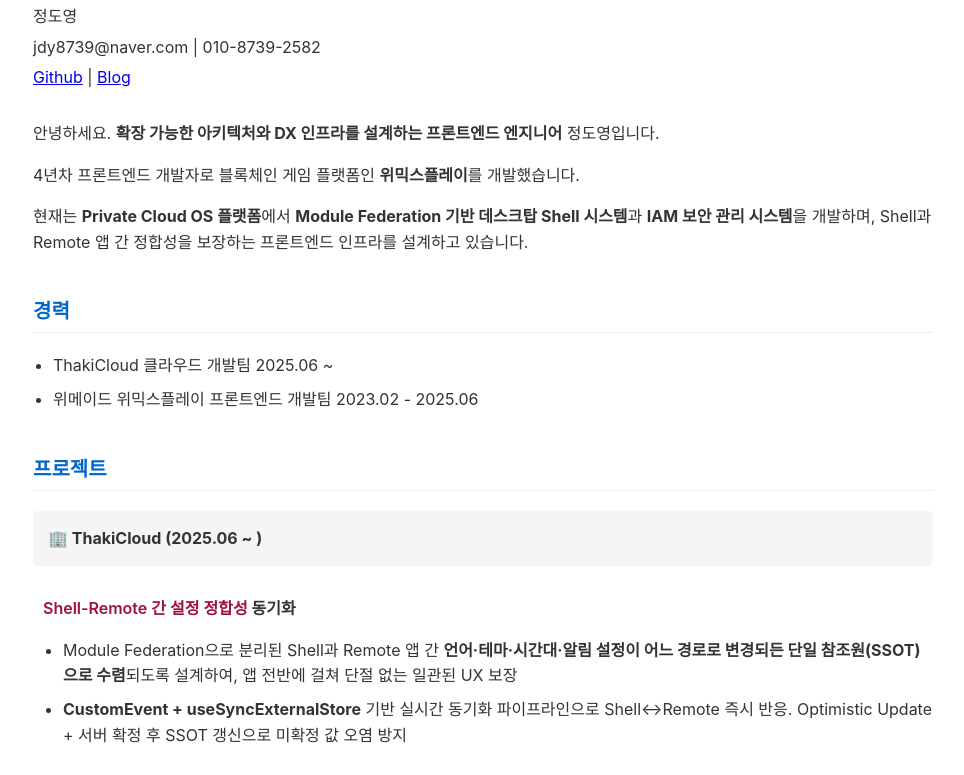
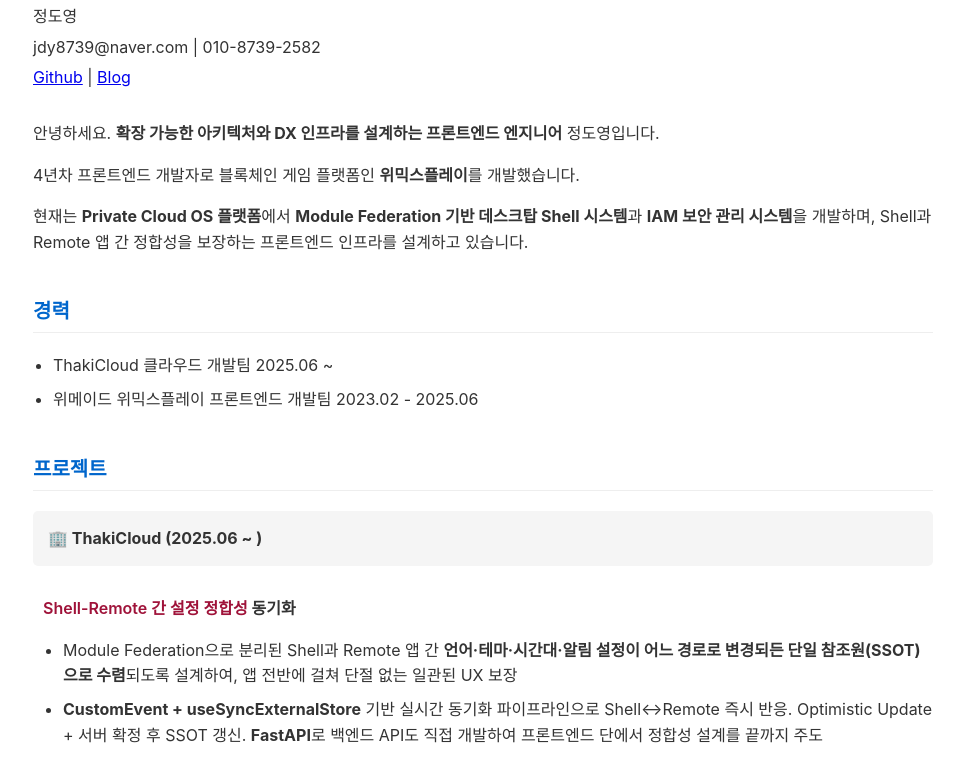
Before and after one commit to jdy8739/resume, a website: page index.html in a window 1280 px wide. Shown: the part 107-882 px from the top of the page, without its empty margins (157-1121 px from the left). Drawn offline with Linux system fonts and the light colour scheme.

Commit message:
이력서: FastAPI 백엔드 항목 추가 및 사용기술 재정렬

```diff
--- a/index.html
+++ b/index.html
@@ -214,7 +214,8 @@
           <li>
             <strong>CustomEvent + useSyncExternalStore</strong> 기반 실시간
             동기화 파이프라인으로 Shell↔Remote 즉시 반응. Optimistic Update +
-            서버 확정 후 SSOT 갱신으로 미확정 값 오염 방지
+            서버 확정 후 SSOT 갱신. <strong>FastAPI</strong>로 백엔드 API도
+            직접 개발하여 프론트엔드 단에서 정합성 설계를 끝까지 주도
           </li>
         </ul>
       </div>
@@ -542,6 +543,9 @@
       <div class="tech-item">
         <span class="tech-label">Styles</span> SCSS, Tailwind CSS
       </div>
+      <div class="tech-item">
+        <span class="tech-label">Backend (보조)</span> Python, FastAPI
+      </div>
     </section>
 
     <section>
```
